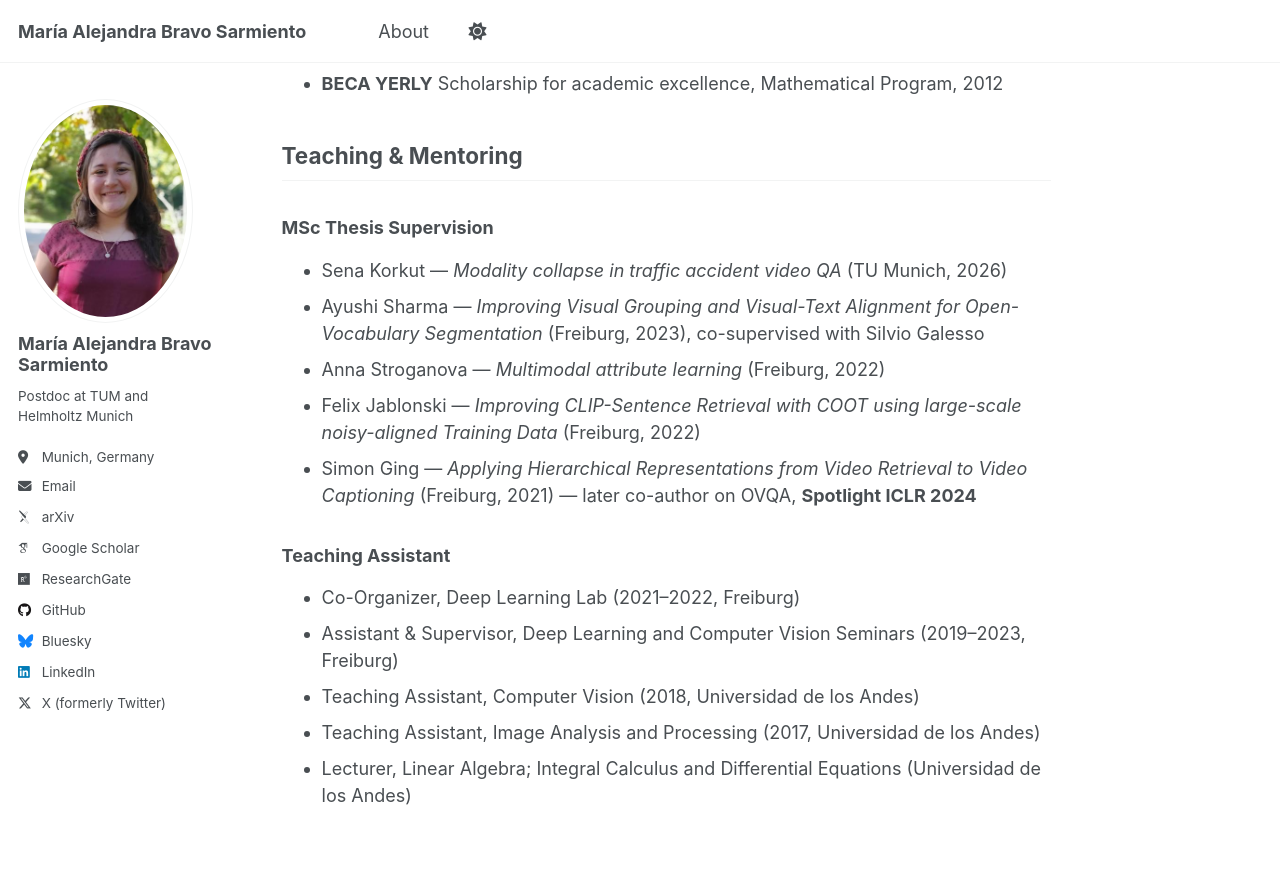
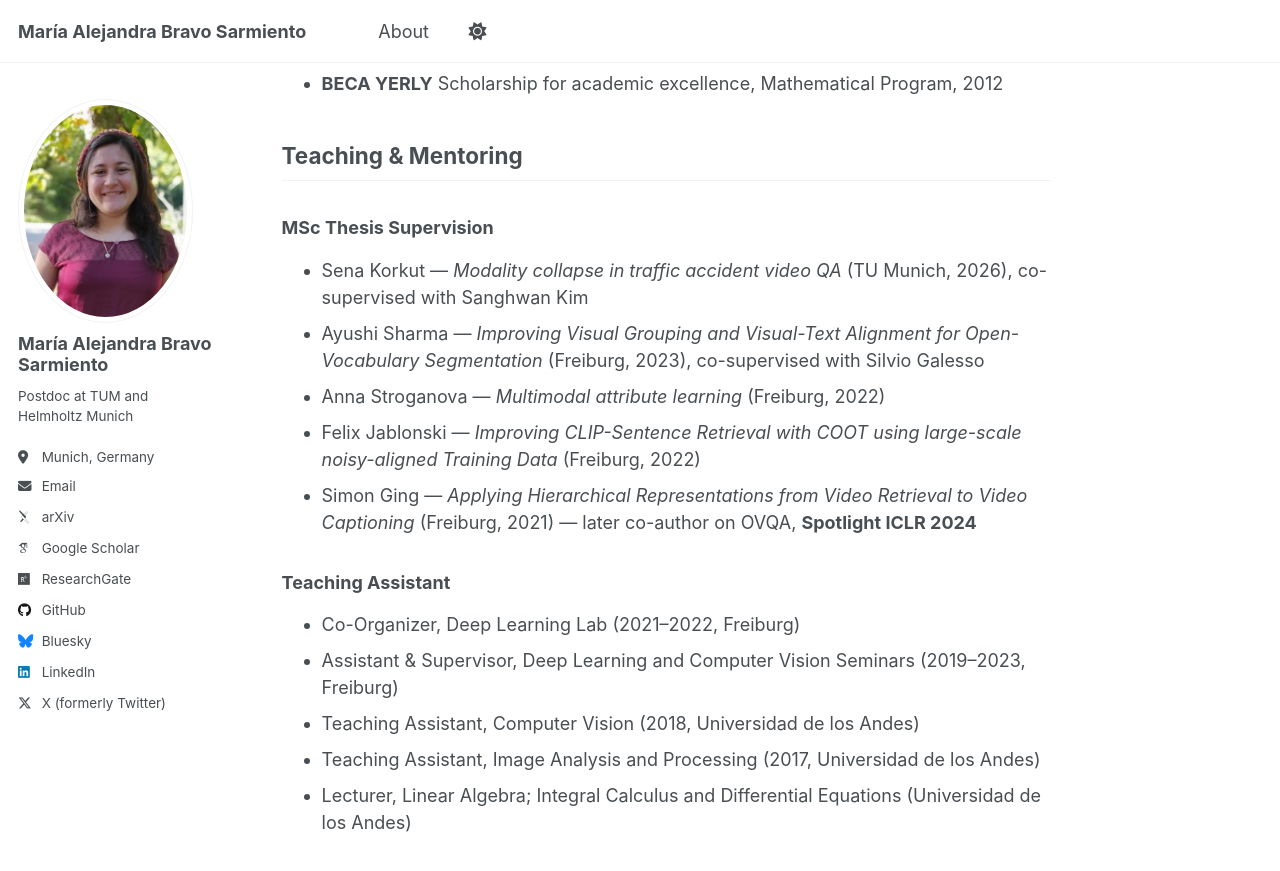
Before and after one commit to mabravo641/mabravo641.github.io, a Jekyll site: the page built from _pages/about.md, in a window 1280 px wide and 900 px high, scrolled down 2843 px. Shown: the top 871 px of the window. Built offline with Jekyll 4.4.1, drawn with Linux system fonts in a browser that asks for light colours; some web fonts are replaced.

Commit message:
updates from phd graduation

```diff
--- a/_pages/about.md
+++ b/_pages/about.md
@@ -73,7 +73,7 @@ Before my PhD, I obtained an MSc in Biomedical Engineering at the [Biomedical Co
 
 ### MSc Thesis Supervision
 
-- Sena Korkut — *Modality collapse in traffic accident video QA* (TU Munich, 2026)
+- Sena Korkut — *Modality collapse in traffic accident video QA* (TU Munich, 2026), co-supervised with Sanghwan Kim
 - Ayushi Sharma — *Improving Visual Grouping and Visual-Text Alignment for Open-Vocabulary Segmentation* (Freiburg, 2023), co-supervised with Silvio Galesso
 - Anna Stroganova — *Multimodal attribute learning* (Freiburg, 2022)
 - Felix Jablonski — *Improving CLIP-Sentence Retrieval with COOT using large-scale noisy-aligned Training Data* (Freiburg, 2022)
```
